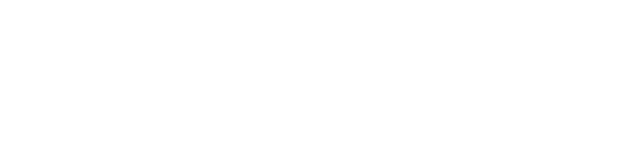
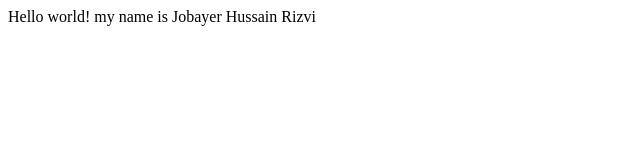
Before and after one commit to Jobaye-Hub/Rp_project01, a plain HTML site: page index.html in a window 1280 px wide. Shown: the whole page, without its empty margins (0-640 px from the left). Drawn offline with Linux system fonts and the light colour scheme.

Commit message:
name change

```diff
--- a/index.html
+++ b/index.html
@@ -13,7 +13,7 @@
         <!--======== Main ========-->
 
         <!--======== Home ========-->
-
+            <div class="div"> Hello world! my name is Jobayer Hussain Rizvi</div>
         <!--======== About ========-->
 
         <!--======== Skills ========-->
```
